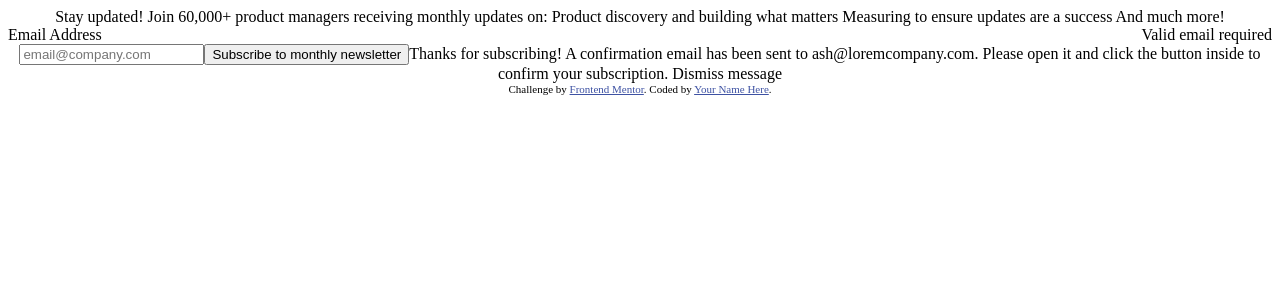
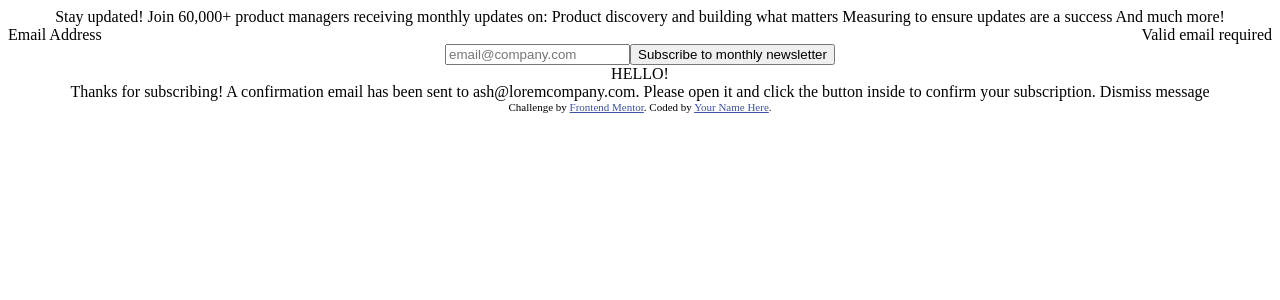
Before and after one commit to gmPuryear/newsletter-signup, a React (Create React App) app: page / in a window 1280 px wide. Both pictures are taken after a click on the button "Subscribe to monthly newsletter". Shown: the top 300 px of the page. Built offline with nearby package versions, Linux system fonts and the light colour scheme.

Commit message:
added a modal and will later make it pop up if user enters a valid email

```diff
--- a/src/App.css
+++ b/src/App.css
@@ -53,6 +53,6 @@
   justify-content: space-between;
 }
 
-.email_err_msg {
-  /* margin: 0; */
+.email_err_msg:focus {
+  color: red;
 }
--- a/src/App.js
+++ b/src/App.js
@@ -2,6 +2,7 @@ import './App.css';
 import TextInput from './components/TextInput';
 
 function App() {
+
 
   const placeHolderText = "email@company.com";
 
@@ -17,8 +18,7 @@ Product discovery and building what matters
 Measuring to ensure updates are a success
 And much more!
 
-
-<TextInput placeHolderText = {placeHolderText}/>
+<TextInput placeHolderText= {placeHolderText}/>
 
 {/* <!-- Sign-up form end --> */}
 
--- a/src/components/SubscribeButton.js
+++ b/src/components/SubscribeButton.js
@@ -1,9 +1,20 @@
-const SubscribeButton = (buttonText) => {
+import { useState } from "react";
+import SuccessModal from "./SuccessModal";
+
+const SubscribeButton = (placeHolderText) => {
+    const [openSuccessModal, setOpenSuccessModal] = useState(false);
 
 return (
     <>
-        <button type="submit">{buttonText.buttonText}</button>
+
+        <button type="submit" onClick={() => setOpenSuccessModal(true)}>{placeHolderText.buttonText}</button>
+        {
+        openSuccessModal
+        &&
+        <SuccessModal setOpenSuccessModal = {setOpenSuccessModal}/>
+    }
     </>
+
     )
 }
 export default SubscribeButton;
--- /dev/null
+++ b/src/components/SuccessModal.js
@@ -0,0 +1,10 @@
+const SuccessModal = ({setOpenSuccessModal}) => {
+
+    return (
+        <div>
+            HELLO!
+        </div>
+    )
+
+}
+export default SuccessModal;
--- a/src/components/TextInput.js
+++ b/src/components/TextInput.js
@@ -2,7 +2,7 @@ import {useEffect, useState} from "react";
 import SubscribeButton from "./SubscribeButton";
 
 const TextInput = (placeHolderText) => {
-    const [isAnEmail, setIsAnEmail] = useState(false);
+    const [isAnEmail, setIsAnEmail] = useState('');
 
     const handleChange = (e) => {
         const email = e.target.value;
```
